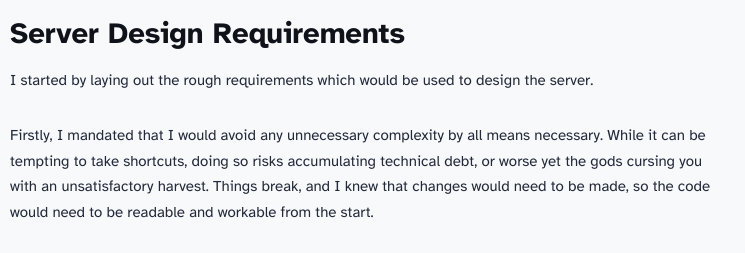
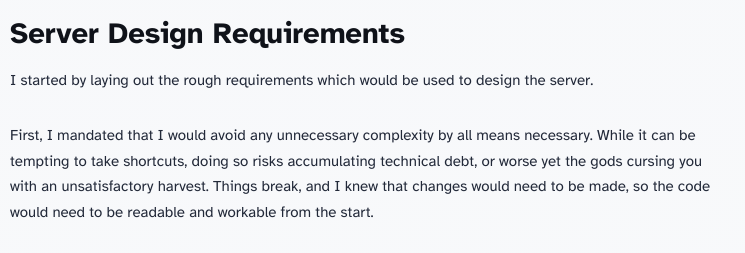
Before and after one commit to wsfhahn/wsfhahn.github.io, an Astro site: page /blog/neo in a window 1280 px wide. Shown: the part 10060-10313 px from the top of the page, 270-1015 px from the left. Built offline with nearby package versions, Linux system fonts and the light colour scheme; Astro itself is replaced by a stand-in of ours.

Commit message:
Update neo.md

```diff
--- a/src/content/blog/neo.md
+++ b/src/content/blog/neo.md
@@ -189,7 +189,7 @@ With the infrastructure set up and tested, I began working on the data generator
 
 I started by laying out the rough requirements which would be used to design the server.
 
-Firstly, I mandated that I would avoid any unnecessary complexity by all means necessary. While it can be tempting to take shortcuts, doing so risks accumulating technical debt, or worse yet the gods cursing you with an unsatisfactory harvest. Things break, and I knew that changes would need to be made, so the code would need to be readable and workable from the start.
+First, I mandated that I would avoid any unnecessary complexity by all means necessary. While it can be tempting to take shortcuts, doing so risks accumulating technical debt, or worse yet the gods cursing you with an unsatisfactory harvest. Things break, and I knew that changes would need to be made, so the code would need to be readable and workable from the start.
 
 Second, the server needed to operate asynchronously. Synthetic data generation runs can take a long time, and eventually, I get bored and close my laptop. When that happens, the request should not be dropped, and the server should continue generating.
 
```
